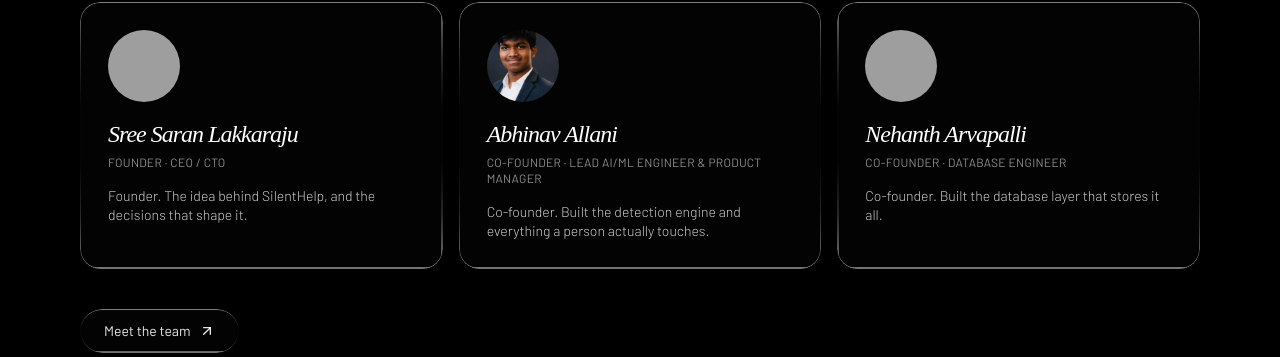
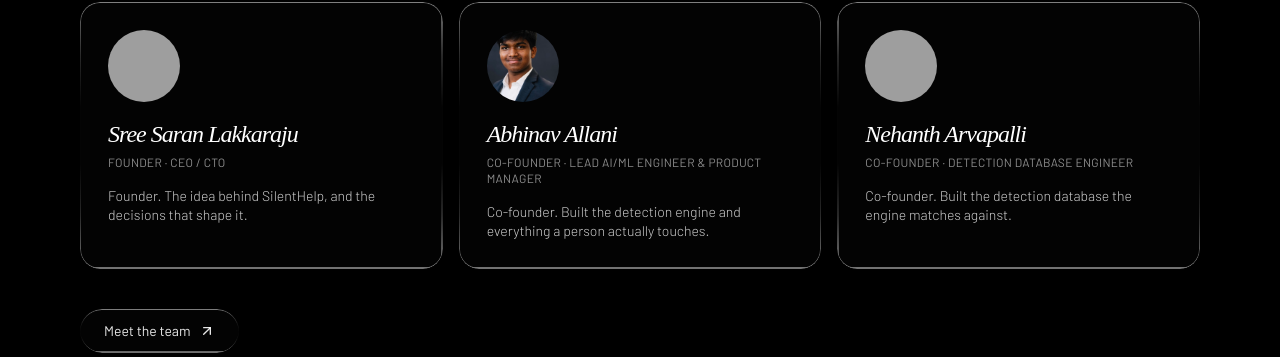
Before and after one commit to silenthelp-dotcom/silenthelp, a Flask app: page / in a window 1280 px wide. Shown: the part 4896-5253 px from the top of the page. Run offline with Flask 3, Linux system fonts and the light colour scheme; some libraries are stand-ins or nearby versions; some web fonts are replaced; grey boxes are pictures that could not be loaded.

Commit message:
About: Nehanth built the detection database, not a generic DB
Correct Nehanth's contribution: he built the detection database — the
vocabulary of phrases the engine matches against — not an account/settings
store. Role label updated to Detection Database Engineer. Both landing teaser
and /about updated.

Co-Authored-By: Claude Opus 4.8 <noreply@anthropic.com>

```diff
--- a/templates/about.html
+++ b/templates/about.html
@@ -169,11 +169,11 @@ var TEAM = [
   {
     slug: "nehanth",
     name: "Nehanth Arvapalli",
-    role: "Co-Founder · Database Engineer",
+    role: "Co-Founder · Detection Database Engineer",
     email: "nehanth.arvpalli2@gmail.com",
     linkedin: "https://www.linkedin.com/in/nehanth-arvapalli-005a68335/",
     photo: "/static/img/team/nehanth.jpg",
-    bio: "Nehanth built the database layer behind SilentHelp — where a person's account, settings, and history live, kept private and durable across the app. A junior at Metea Valley High School and a student AI developer with an interest in AI safety and responsible AI, he has also built projects including Prose &amp; Cons and CogniTrack, and joined the team in presenting SilentHelp to Naperville Mayor Scott Wehrli."
+    bio: "Nehanth built the detection database behind SilentHelp — the vocabulary of phrases the engine matches against to catch distress in a person's own words. A junior at Metea Valley High School and a student AI developer with an interest in AI safety and responsible AI, he has also built projects including Prose &amp; Cons and CogniTrack, and joined the team in presenting SilentHelp to Naperville Mayor Scott Wehrli."
   }
 ];
 
--- a/templates/landing.html
+++ b/templates/landing.html
@@ -168,12 +168,12 @@
     {
       slug: "nehanth",
       name: "Nehanth Arvapalli",
-      role: "Co-Founder · Database Engineer",
+      role: "Co-Founder · Detection Database Engineer",
       email: "nehanth.arvpalli2@gmail.com",
       linkedin: "https://www.linkedin.com/in/nehanth-arvapalli-005a68335/",
       photo: "/static/img/team/nehanth.jpg",
-      short: "Co-founder. Built the database layer that stores it all.",
-      long: "Nehanth built the database layer behind SilentHelp — where a person's account, settings, and history live, kept private and durable across the app. A junior at Metea Valley High School and a student AI developer with an interest in AI safety and responsible AI, he has also built projects including Prose & Cons and CogniTrack, and joined the team in presenting SilentHelp to Naperville Mayor Scott Wehrli."
+      short: "Co-founder. Built the detection database the engine matches against.",
+      long: "Nehanth built the detection database behind SilentHelp — the vocabulary of phrases the engine matches against to catch distress in a person's own words. A junior at Metea Valley High School and a student AI developer with an interest in AI safety and responsible AI, he has also built projects including Prose & Cons and CogniTrack, and joined the team in presenting SilentHelp to Naperville Mayor Scott Wehrli."
     }
   ];
 
```
